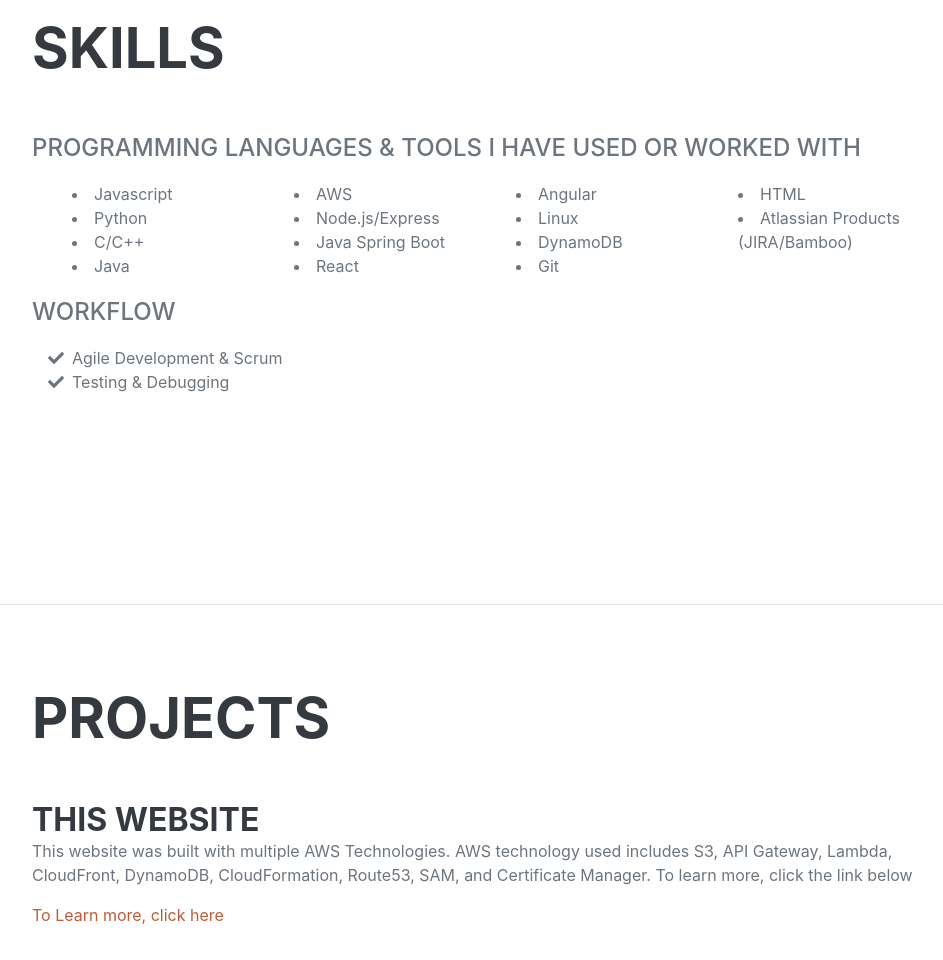
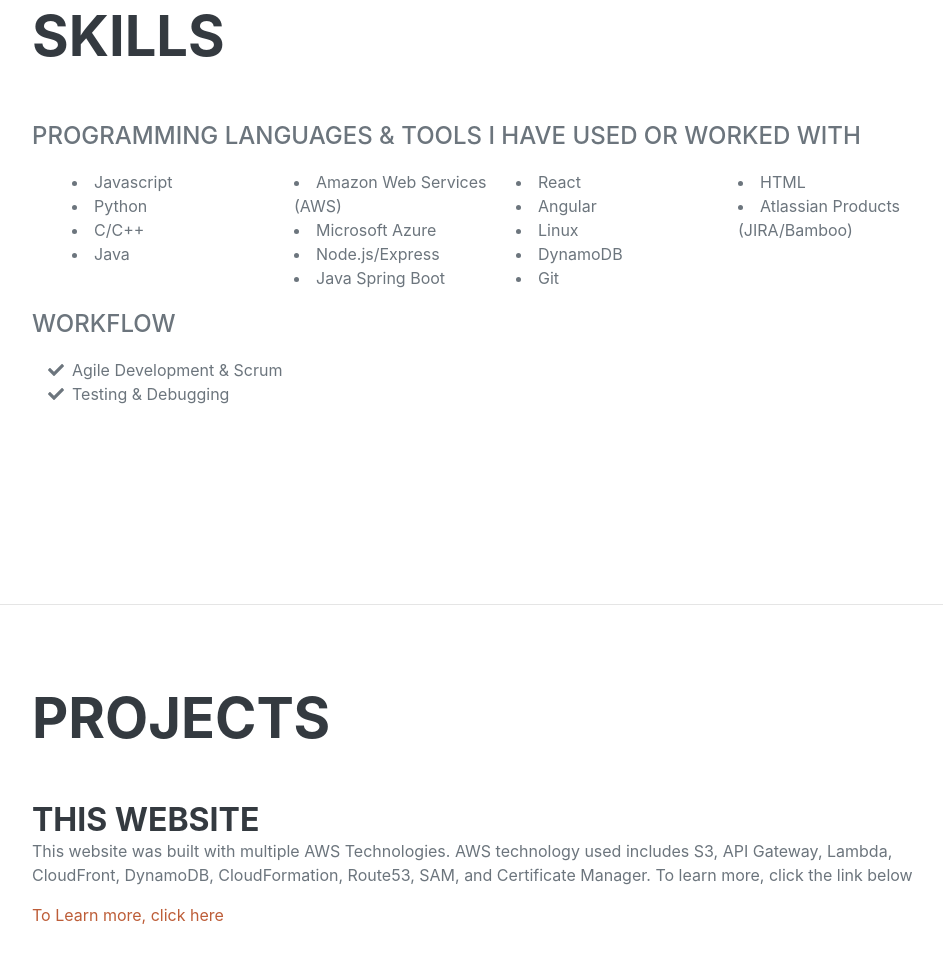
Before and after one commit to robertky/personalWebsiteVersion2020, a plain HTML site: page website/index.html in a window 1280 px wide. Shown: the part 2825-3785 px from the top of the page, without its empty margins (288-1231 px from the left). Drawn offline with nearby package versions, Linux system fonts and the light colour scheme; no server answers; a web font is replaced by a local one.

Commit message:
Updating list on the website to include Azure.
Updating list on the website to include Azure.

```diff
--- a/website/index.html
+++ b/website/index.html
@@ -133,7 +133,8 @@
                         <li>Python</li>
                         <li>C/C++</li>
                         <li>Java</li>
-                        <li>AWS</li>
+                        <li>Amazon Web Services (AWS)</li>
+                        <li>Microsoft Azure</li>
                         <li>Node.js/Express</li>
                         <li>Java Spring Boot</li>
                         <li>React</li>
```
